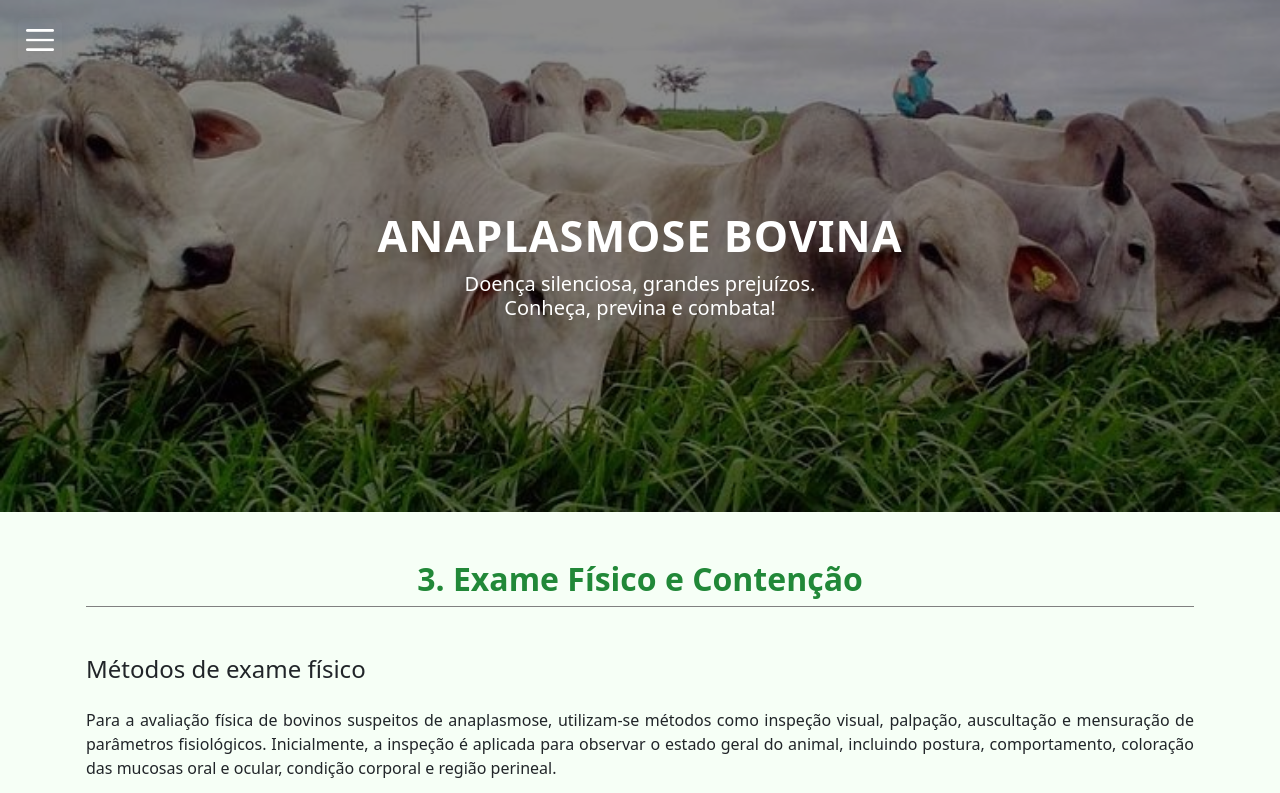
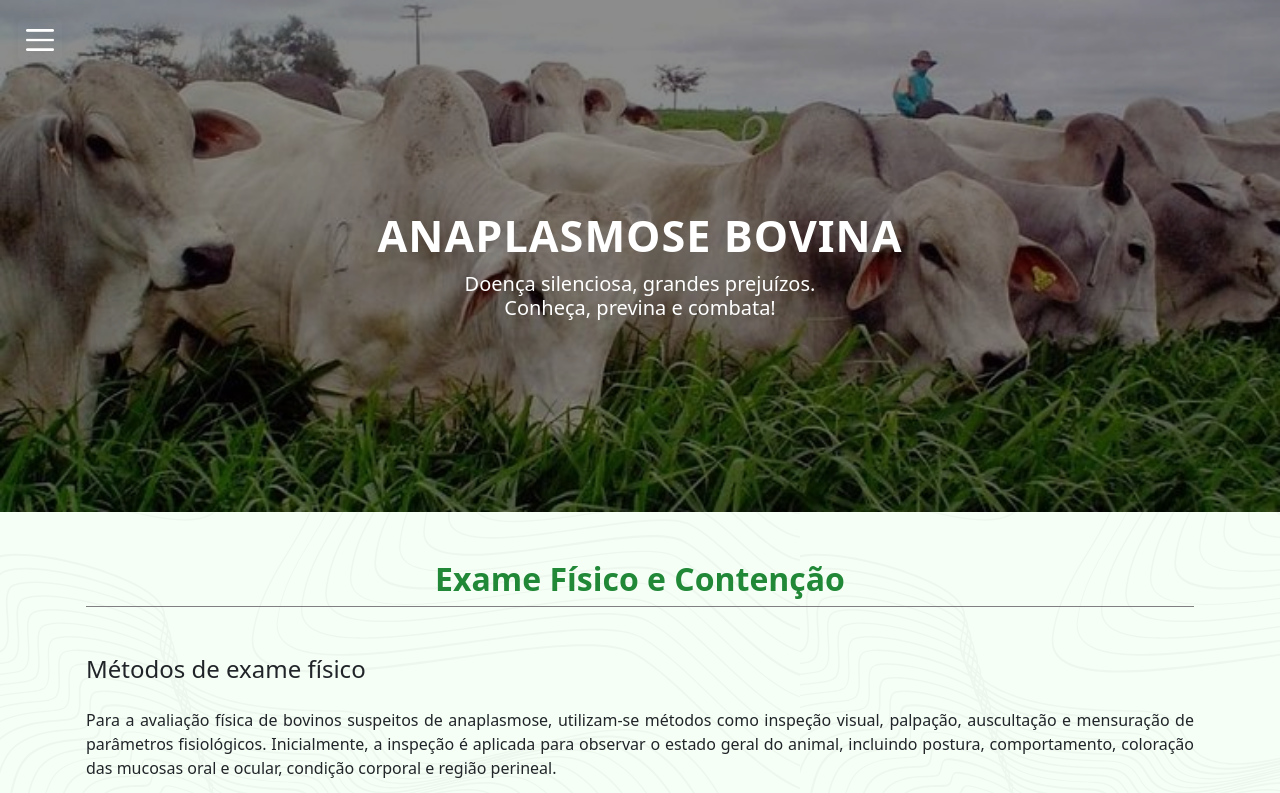
Before and after one commit to dnlKaizer/Anaplasmose, a plain HTML site: page exame-fisico.html in a window 1280 px wide. Shown: the top 793 px of the page. Drawn offline with Linux system fonts and the light colour scheme.

Commit message:
add: textura de fundo

```diff
--- a/css/style.css
+++ b/css/style.css
@@ -1,5 +1,11 @@
 body {
     background-color: #f6fff6;
+}
+
+body {
+    background-image: url('../img/textura.png'); /* ajuste o caminho */
+    background-repeat: repeat;
+    background-size: auto;
 }
 
 .navbar,
--- a/exame-fisico.html
+++ b/exame-fisico.html
@@ -46,7 +46,7 @@
     </div>
     <div class="container px-3">
         <div class="mb-4">
-            <h2 class="text-center section-title pb-2 mb-5">3. Exame Físico e Contenção</h2>
+            <h2 class="text-center section-title pb-2 mb-5">Exame Físico e Contenção</h2>
             <h4 class="topic">Métodos de exame físico</h4>
             <p>Para a avaliação física de bovinos suspeitos de anaplasmose, utilizam-se métodos como inspeção visual,
                 palpação, auscultação e mensuração de parâmetros fisiológicos. Inicialmente, a inspeção é aplicada para
```
Also changed, not shown: img/textura.png (added).
